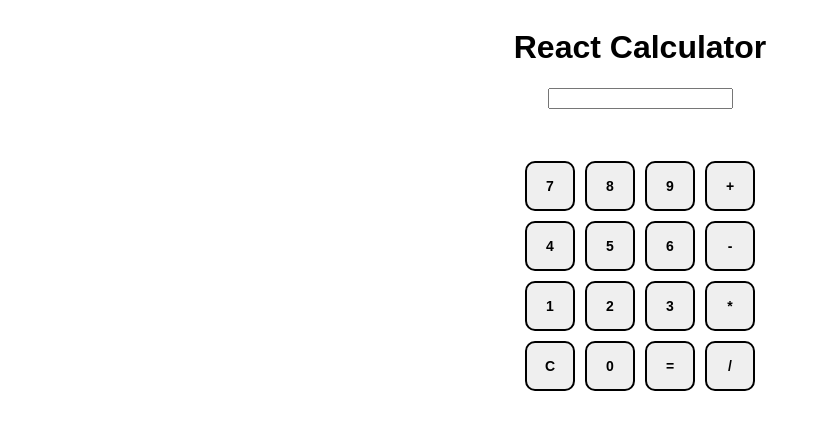
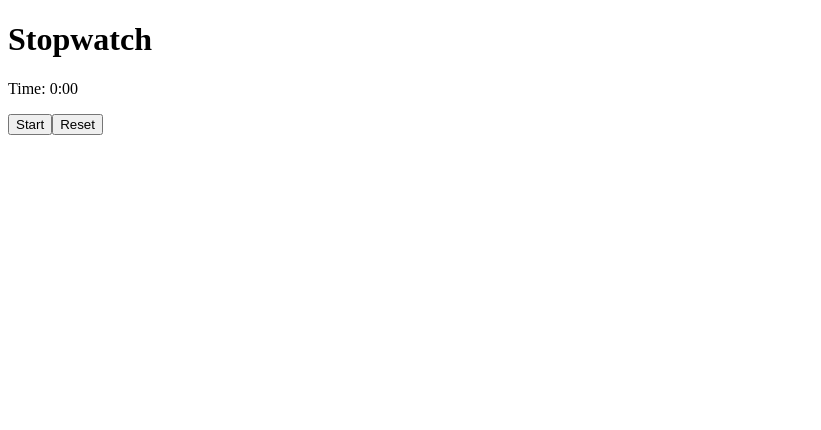
Before and after one commit to matrecode/ADisplayName, a React (Create React App) app: page / in a window 1280 px wide. Shown: the top 430 px of the page, without its empty margins (0-821 px from the left). Built offline with nearby package versions, Linux system fonts and the light colour scheme.

Commit message:
stopwatch implemented

```diff
--- a/src/App.js
+++ b/src/App.js
@@ -1,12 +1,15 @@
-import Calculator from "./components/Calculator/Calculator";
+// import Calculator from "./components/Calculator/Calculator";
+import Stopwatch from "./components/Stopwatch/Stopwatch";
 import "./styles.css";
 // import DisplayName from "./DisplayName.jsx";
 // import Counter from "./components/Counter/Counter.jsx";
 export default function App() {
   return (
-    <div className="App">
+    <div>
       {/* <Counter /> */}
-      <Calculator />
+      {/* <Calculator /> */}
+
+      <Stopwatch />
     </div>
   );
 }
--- /dev/null
+++ b/src/components/Stopwatch/Stopwatch.jsx
@@ -0,0 +1,46 @@
+import React, { useEffect, useState } from "react";
+
+const Stopwatch = () => {
+  const [isRunning, setIsRunning] = useState(false);
+  const [timer, setTimer] = useState(0);
+
+  function formatTime(sec) {
+    let minutes = Math.floor(sec / 60);
+    let remainingSec = sec % 60;
+
+    return `${minutes}:${remainingSec < 10 ? "0" : ""}${remainingSec}`;
+  }
+
+  useEffect(() => {
+    let intervalId;
+
+    if (isRunning) {
+      intervalId = setInterval(() => {
+        setTimer((prev) => prev + 1);
+      }, 1000);
+    }
+    return () => clearInterval(intervalId);
+  }, [isRunning]);
+
+  const handleStartAndStop = () => {
+    setIsRunning(!isRunning);
+  };
+
+  const handleReset = () => {
+    setTimer(0);
+    setIsRunning(false);
+  };
+
+  return (
+    <>
+      <h1>Stopwatch</h1>
+      <p>Time: {formatTime(timer)}</p>
+      <button onClick={handleStartAndStop}>
+        {isRunning ? "Stop" : "Start"}
+      </button>
+      <button onClick={handleReset}>Reset</button>
+    </>
+  );
+};
+
+export default Stopwatch;
```
